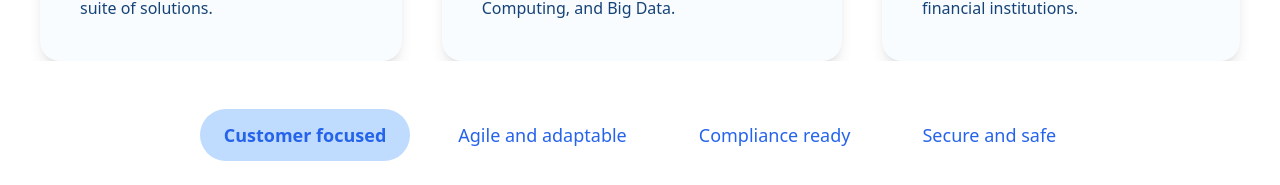
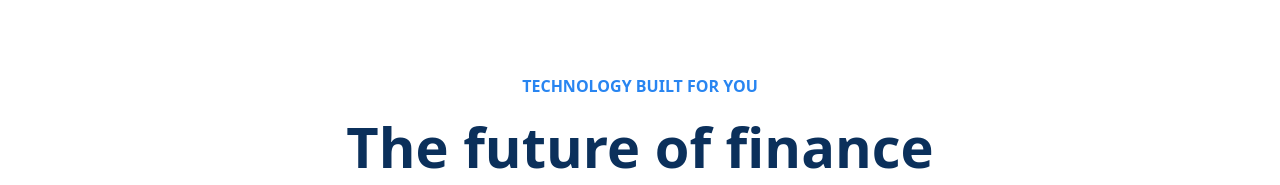
Before and after one commit to EsrakFahim/Anytexh, a React (Vite) app: page / in a window 1280 px wide. Shown: the part 2295-2480 px from the top of the page. Built offline with nearby package versions, Linux system fonts and the light colour scheme.

Commit message:
feat: adjust layout of About and Philosophy components; enhance TechnologyTab with new header and structure

```diff
--- a/src/Components/About/About.jsx
+++ b/src/Components/About/About.jsx
@@ -8,7 +8,7 @@ import Background from "../../assets/content-image-1.png";
 import { motion } from "framer-motion";
 const About = () => {
   return (
-    <section className="overflow-hidden min-h-screen mx-auto  flex items-center justify-center">
+    <section className="overflow-hidden mt-24 mx-auto  flex items-center justify-center">
       <div className="container mx-auto max-w-[1320px] flex flex-col lg:flex-row items-center gap-10 md:gap-32 px-6 lg:px-12">
         {/* Text Section */}
         <div className="flex-1 text-left z-10">
--- a/src/Components/Philosophy/Philosophy.jsx
+++ b/src/Components/Philosophy/Philosophy.jsx
@@ -26,7 +26,7 @@ const Philosophy = () => {
   ];
 
   return (
-    <section className="overflow-hidden px-10 min-h-screen mx-auto flex items-center justify-center">
+    <section className="overflow-hidden mt-24 px-10 min-h-screen mx-auto flex items-center justify-center">
       <div className="container mx-auto max-w-[1320px]">
         {/* Text Section */}
         <div className="mx-auto py-5 text-center z-10">
--- a/src/Components/TechnologyTab/TechnologyTab.jsx
+++ b/src/Components/TechnologyTab/TechnologyTab.jsx
@@ -50,6 +50,15 @@ const TechnologyTab = () => {
   };
 
   return (
+    <>
+      <div className="mx-auto mt-24 text-center z-10">
+        <span className="text-base uppercase font-bold text-[#2885f1]">
+          TECHNOLOGY BUILT FOR YOU
+        </span>
+        <h2 className="text-[32px] lg:text-[56px] leading-[40px] lg:leading-[64px] font-semibold text-[#0b305b] mt-4">
+          The future of finance
+        </h2>
+      </div>
       <div className="w-full py-12">
         <div className="max-w-7xl mx-auto px-6">
           {/* Tabs Section */}
@@ -100,6 +109,7 @@ const TechnologyTab = () => {
           </div>
         </div>
       </div>
+    </>
   );
 };
 
```
Lines whose indentation alone changed are shown as unchanged.
